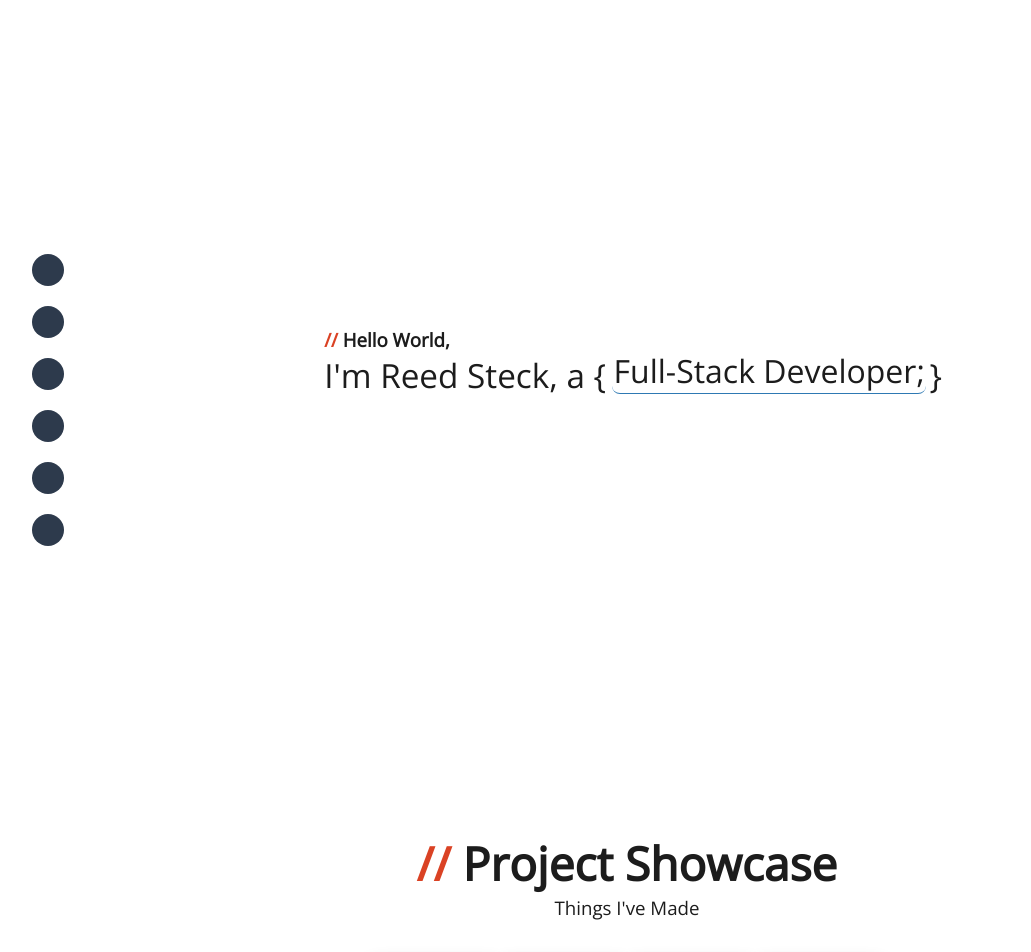
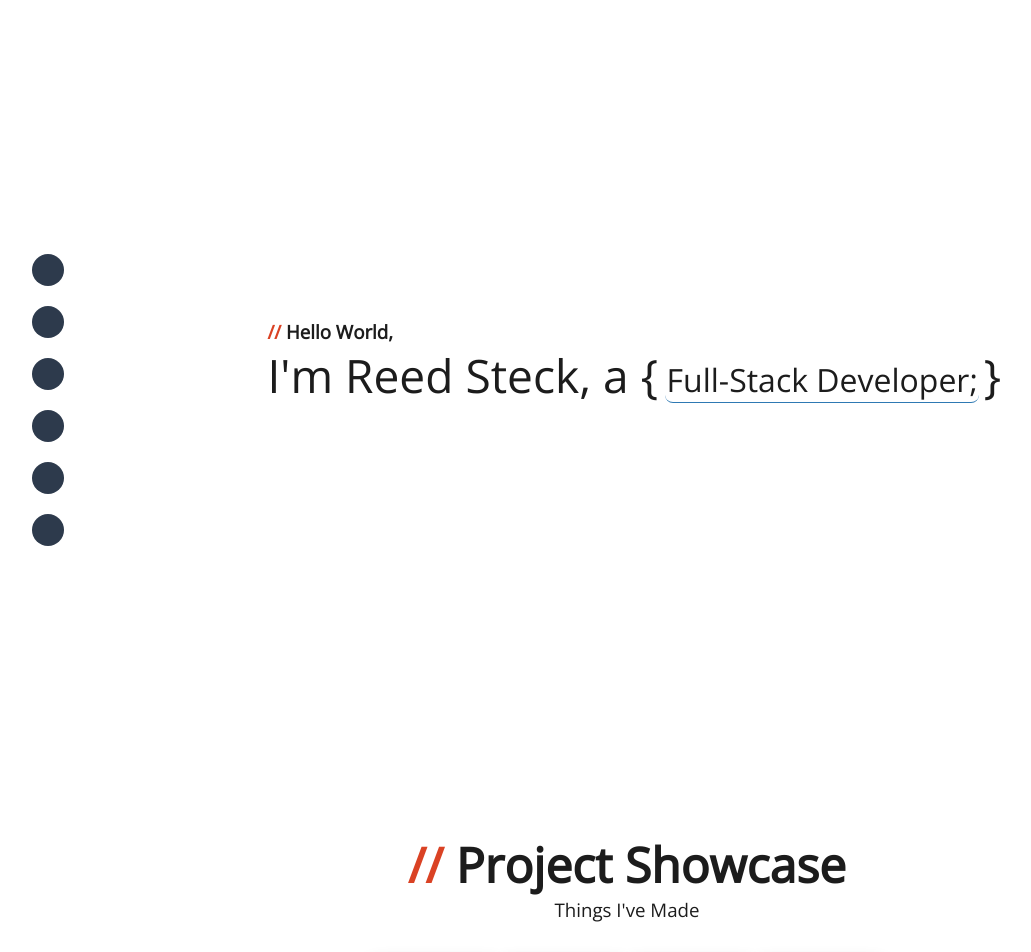
Before and after one commit to steckReed/Proj-Official-Portfolio-Site, a PHP site: page / in a window 1280 px wide. Shown: the top 952 px of the page, without its empty margins (13-1044 px from the left). Run offline with PHP 8.4, Linux system fonts and the light colour scheme.

Commit message:
Implemented font mixin update

```diff
--- a/View/Public/CSS/index-styles.css
+++ b/View/Public/CSS/index-styles.css
@@ -1,5 +1,34 @@
 @import url("https://fonts.googleapis.com/css2?family=Open+Sans:wght@300&display=swap");
 @import url("https://fonts.googleapis.com/css2?family=Noto+Sans&display=swap");
+@-webkit-keyframes slide-in-top {
+  0% {
+    -webkit-transform: translateY(-250%);
+            transform: translateY(-250%);
+    opacity: 0;
+    z-index: 2;
+  }
+  100% {
+    -webkit-transform: translateY(0);
+            transform: translateY(0);
+    opacity: 1;
+    z-index: 2;
+  }
+}
+@keyframes slide-in-top {
+  0% {
+    -webkit-transform: translateY(-250%);
+            transform: translateY(-250%);
+    opacity: 0;
+    z-index: 2;
+  }
+  100% {
+    -webkit-transform: translateY(0);
+            transform: translateY(0);
+    opacity: 1;
+    z-index: 2;
+  }
+}
+
 .slide-in-top-title-text:nth-child(1) {
   -webkit-animation: slide-in-top 950ms cubic-bezier(0.19, 1, 0.22, 1) both;
           animation: slide-in-top 950ms cubic-bezier(0.19, 1, 0.22, 1) both;
@@ -33,36 +62,6 @@
           animation: slide-in-top 950ms cubic-bezier(0.19, 1, 0.22, 1) both;
   -webkit-animation-delay: 5.40s;
           animation-delay: 5.40s;
-}
-
-@-webkit-keyframes slide-in-top {
-  0% {
-    -webkit-transform: translateY(-250%);
-            transform: translateY(-250%);
-    opacity: 0;
-    z-index: 2;
-  }
-  100% {
-    -webkit-transform: translateY(0);
-            transform: translateY(0);
-    opacity: 1;
-    z-index: 2;
-  }
-}
-
-@keyframes slide-in-top {
-  0% {
-    -webkit-transform: translateY(-250%);
-            transform: translateY(-250%);
-    opacity: 0;
-    z-index: 2;
-  }
-  100% {
-    -webkit-transform: translateY(0);
-            transform: translateY(0);
-    opacity: 1;
-    z-index: 2;
-  }
 }
 
 .slide-in-top-stack-ribbon {
@@ -443,6 +442,35 @@ body {
           transition-timing-function: cubic-bezier(0.19, 1, 0.22, 1) both;
 }
 
+#project-showcase-title,
+#front-end-dev-title,
+#back-end-dev-title,
+#software-engineer-title,
+#tech-stack-title {
+  font-size: clamp(1.8em, 4.6vw, 3em);
+  width: -webkit-min-content;
+  width: -moz-min-content;
+  width: min-content;
+  white-space: nowrap;
+  text-align: center;
+  margin: auto;
+}
+
+#project-showcase-title-sub,
+#front-end-dev-title-sub,
+#back-end-dev-title-sub,
+#software-engineer-title-sub,
+#tech-stack-title-sub {
+  width: -webkit-min-content;
+  width: -moz-min-content;
+  width: min-content;
+  white-space: nowrap;
+  text-align: center;
+  margin: auto;
+  padding: 0rem 0.45rem;
+  font-weight: 100;
+}
+
 #project-showcase-content-container,
 #front-end-dev-content-container,
 #back-end-dev-content-container,
@@ -507,7 +535,7 @@ body {
 
 #intro-message-title,
 #intro-message-title-squiggle {
-  font-size: clamp(2em, 2.6vw, 3em);
+  font-size: clamp(2em, 3.6vw, 3em);
   margin: 0px;
   white-space: nowrap;
   font-weight: 100;
@@ -632,25 +660,6 @@ body {
   font-weight: 100;
 }
 
-#project-showcase-title,
-#project-showcase-title-sub {
-  text-align: center;
-  margin: auto;
-  white-space: nowrap;
-}
-
-#project-showcase-title {
-  font-size: clamp(1.8em, 3.6vw, 3em);
-}
-
-#project-showcase-title-sub {
-  width: -webkit-min-content;
-  width: -moz-min-content;
-  width: min-content;
-  padding: 0rem 0.45rem;
-  font-weight: 100;
-}
-
 #project-showcase-content-container {
   position: relative;
   left: 0.5rem;
--- a/View/Public/Sassy/_fs-mixins.scss
+++ b/View/Public/Sassy/_fs-mixins.scss
@@ -82,3 +82,39 @@
     }
   }
 // Buttons
+
+// Fonts
+  @mixin text(){ padding: 0px; margin: 0px; }
+  @mixin text-no-break(){
+    width: min-content;
+    white-space: nowrap;
+  }
+
+  // Titles
+    // Headers
+    // @mixin title-header-lg(){  }
+    @mixin title-header(){ font-size: clamp(1.8em, 4.6vw, 3em); }
+    // @mixin title-header-sm(){  }
+    // @mixin title-header-xs(){  }
+
+    // Sub Headers
+    // @mixin title-sub-lg(){  }
+    // @mixin title-sub(){ font-size: clamp(1.8em, 3.6vw, 3em); }
+    // @mixin title-sub-sm(){  }
+    // @mixin title-sub-xs(){  }
+  // Titles
+
+  // Descriptions
+    // Headers
+    // @mixin desc-header-lg(){  }
+    @mixin desc-header(){ font-size: clamp(0.75em, 2.6vw, 1em); }
+    // @mixin desc-header-sm(){  }
+    // @mixin desc-header-xs(){  }
+
+    // Sub Headers
+    // @mixin desc-header-lg(){  }
+    @mixin desc-sub(){ font-size: clamp(0.62em, 2.1vw, 0.82em); }
+    // @mixin desc-sub-sm(){  }
+    // @mixin desc-sub-xs(){  }
+  // Descriptions
+// Font
--- a/View/Public/Sassy/_global-styles.scss
+++ b/View/Public/Sassy/_global-styles.scss
@@ -13,15 +13,6 @@ html, body{
 body{
   overflow-x: hidden;
 }
-
-// Custom Mixins
-  // Section Headers
-    @mixin sectionHeader() {
-      font-size: clamp(1.8em, 3.6vw, 3em);
-    }
-  // Section Headers
-
-// Custom Mixins
 
 #page-container{
   min-height: max-content;
--- a/View/Public/Sassy/index-styles.scss
+++ b/View/Public/Sassy/index-styles.scss
@@ -54,6 +54,29 @@
       transition: all 650ms;
       transition-timing-function: cubic-bezier(0.190, 1.000, 0.220, 1.000) both;
     }
+
+    #project-showcase-title,
+    #front-end-dev-title,
+    #back-end-dev-title,
+    #software-engineer-title,
+    #tech-stack-title{
+      @include title-header();
+      @include text-no-break();
+      text-align: center;
+      margin: auto;
+    }
+
+    #project-showcase-title-sub,
+    #front-end-dev-title-sub,
+    #back-end-dev-title-sub,
+    #software-engineer-title-sub,
+    #tech-stack-title-sub{
+      @include text-no-break();
+      text-align: center;
+      margin: auto;
+      padding: 0rem 0.45rem;
+      font-weight: 100;
+    }
   // Titles
 
   // Contents
@@ -93,7 +116,7 @@
     // Titles
       #intro-message-title,
       #intro-message-title-squiggle{
-        font-size: clamp(2em, 2.6vw, 3em);
+        font-size: clamp(2em, 3.6vw, 3em);
         margin: 0px;
         white-space: nowrap;
         font-weight: 100;
@@ -176,30 +199,7 @@
 // Introduction
 
 // Project Showcase
-  // #project-showcase-container{
-  //   // @include grid-pos(1);
-  //   // @include grid-container(min-content, clamp(1.8em, 3.6vw, 3em) auto);
-  //   // row-gap: 2.5vmin;
-  //   grid-template-columns: 100vw;
-  //   // padding: 2rem;
-  //   // margin: auto;
-  // }
-
   // Title
-    #project-showcase-title,
-    #project-showcase-title-sub{
-      text-align: center;
-      margin: auto;
-      white-space: nowrap;
-    }
-    #project-showcase-title{ @include sectionHeader(); }
-
-    #project-showcase-title-sub{
-      // font-size: clamp(2em, 2.6vw, 3em);
-      width: min-content;
-      padding: 0rem 0.45rem;
-      font-weight: 100;
-    }
   // Title
 
   // Content
--- a/index.html
+++ b/index.html
@@ -84,7 +84,7 @@
 
           <div class='project-showcase-item-desc-container'>
             <h4 class='project-showcase-item-desc'>Pure HTML, SCSS, JS Image Re-Creation</h4>
-            <h5 class='project-showcase-item-desc'>Source Image By: unknown</h5>
+            <h5 class='project-showcase-item-desc-mini'>Source Image By: unknown</h5>
             <a  class='project-showcase-item-desc-github-a' href="https://github.com/steckReed/ReCreations/tree/Minimalistic/Planets%20Wallpaper" target="_blank"> GitHub Link 🎉</a>
           </div>
         </div>
@@ -119,7 +119,7 @@
 
           <div class='project-showcase-item-desc-container'>
             <h4 class='project-showcase-item-desc'>Pure HTML, SCSS, JS Image Re-Creation</h4>
-            <h5 class='project-showcase-item-desc'>Source Image By: unknown</h5>
+            <h5 class='project-showcase-item-desc-mini'>Source Image By: unknown</h5>
             <a  class='project-showcase-item-desc-github-a' href="https://github.com/steckReed/ReCreations/tree/Minimalistic/Abstract%20Boho%201" target="_blank"> GitHub Link 🎉</a>
           </div>
         </div>
```
Also changed, not shown: other parts of View/Public/CSS/index-styles.css (+28 -93 lines), other parts of View/Public/Sassy/index-styles.scss (+10 -136 lines), View/Public/Sassy/_fs-animations.scss (+23 -20 lines).
